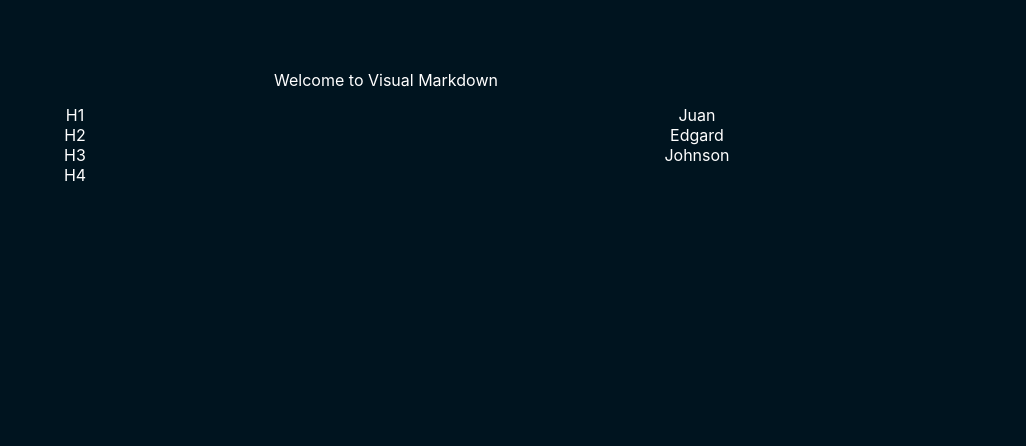
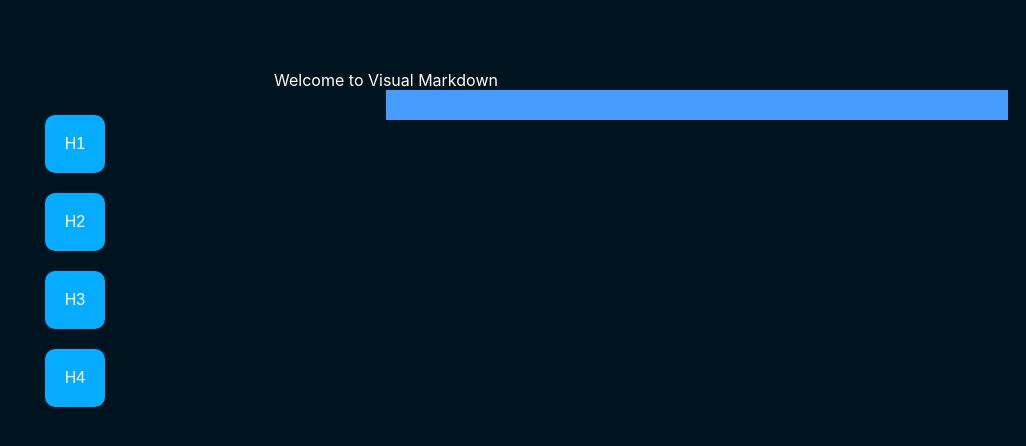
Before and after one commit to TheNavigat/VisualMarkdown, a Vue app: page / in a window 1280 px wide. Shown: the top 446 px of the page, without its empty margins (254-1280 px from the left). Built offline with nearby package versions, Linux system fonts and the light colour scheme; a web font is replaced by a local one.

Commit message:
Textarea

```diff
--- a/public/style/core.css
+++ b/public/style/core.css
@@ -125,11 +125,11 @@ select{
 }
 
 button{
-    background-color: #001f2f;
+    background-color: #06acff;
     color: white;
     border: none;
-    border-radius: 25px;
-    padding: 5px 20px;
+    border-radius: 10px;
+    padding: 20px;
     margin: 10px 0;
     font-size: medium;
 }
--- a/src/App.vue
+++ b/src/App.vue
@@ -19,15 +19,13 @@ export default {
   data(){
     return{
       list1: [
-          { format: "H1", id: 1 },
-          { format: "H2", id: 2 },
-          { format: "H3", id: 3 },
-          { format: "H4", id: 4 }
+          { text:"", format: "H1", id: 1 },
+          { text:"", format: "H2", id: 2 },
+          { text:"", format: "H3", id: 3 },
+          { text:"", format: "H4", id: 4 }
       ],
       list2: [
-          { format: "Juan", id: 5 },
-          { format: "Edgard", id: 6 },
-          { format: "Johnson", id: 7 }
+
       ]
     }
   }
--- a/src/components/DocumentPanel.vue
+++ b/src/components/DocumentPanel.vue
@@ -2,7 +2,7 @@
     <draggable
         class="dragArea list-group"
         :list="list2"
-        group="people"
+        group="markdown"
         @change="log"
       >
         <div
@@ -10,7 +10,9 @@
           v-for="element in list2"
           :key="element.format"
         >
-          {{ element.format }}
+        {{element.format}}
+        <input v-model="element.text">
+
         </div>
 
     </draggable>
@@ -36,5 +38,7 @@ export default {
 </script>
 
 <style scoped>
-
+  div {
+    background: #479dff;
+  }
 </style>
--- a/src/components/Tools.vue
+++ b/src/components/Tools.vue
@@ -3,7 +3,7 @@
     <draggable
         class="dragArea list-group"
         :list="list1"
-        :group="{ name: 'people', pull: 'clone', put: false }"
+        :group="{ name: 'markdown', pull: 'clone', put: false }"
         @change="log"
     >
         <div
@@ -11,7 +11,9 @@
           v-for="element in list1"
           :key="element.format"
         >
+          <button>
           {{ element.format }}
+          </button>
         </div>
     </draggable>
     </div>
```
